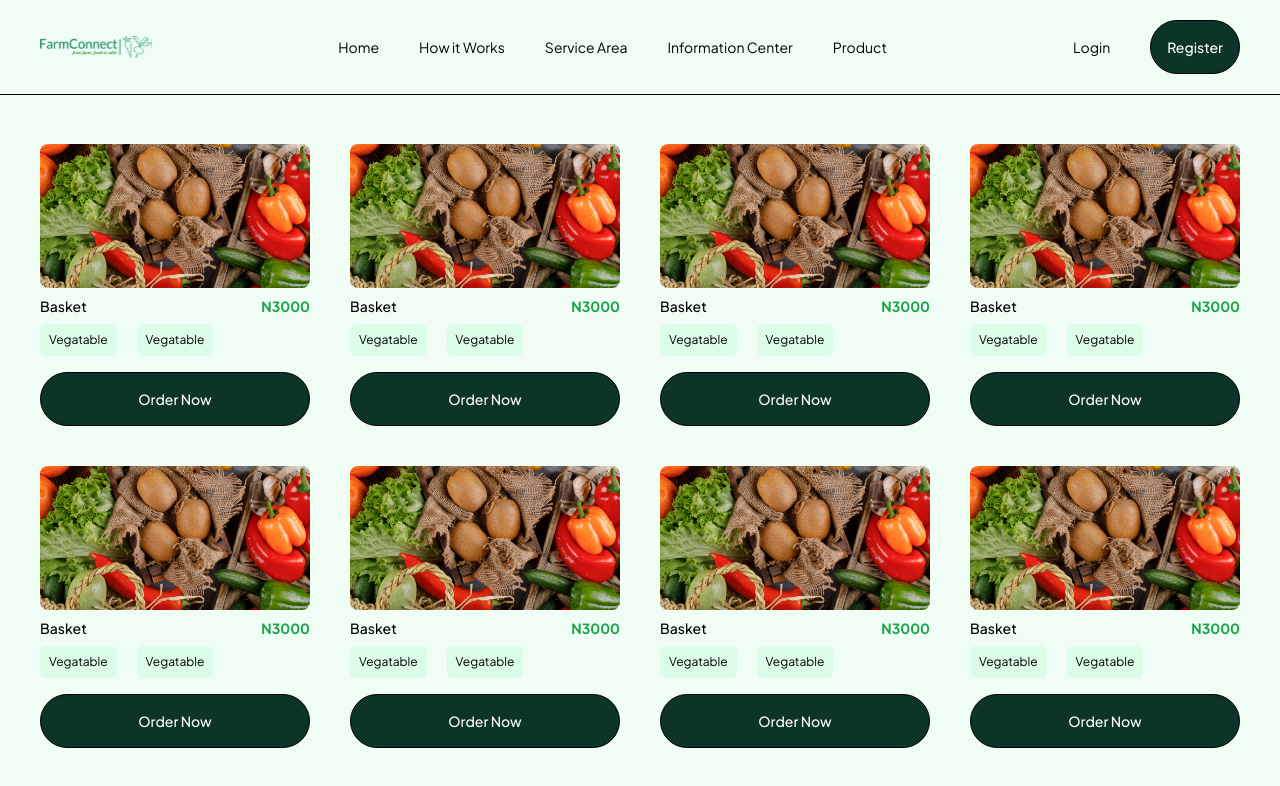
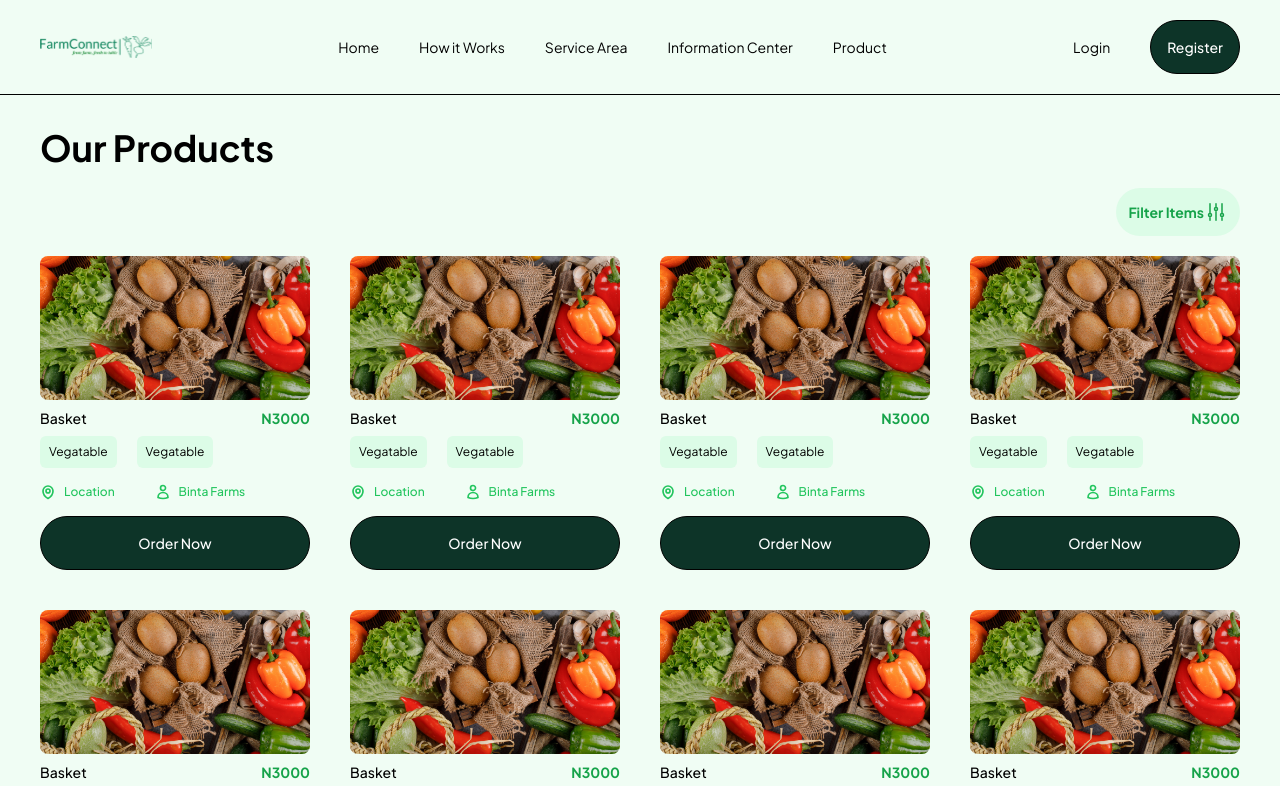
Before and after one commit to Drpearlz/farmconnect, a React (Vite) app: page /products in a window 1280 px wide. Shown: the top 786 px of the page. Built offline with nearby package versions, Linux system fonts and the light colour scheme.

Commit message:
Product Tile

```diff
--- a/src/components/cards/product.jsx
+++ b/src/components/cards/product.jsx
@@ -20,7 +20,7 @@ export default function ProductCard({img,price,description,farm}) {
       </div>
 
       {/* tags for product goes here */}
-      <div class='grid grid-cols-3 max-md:grid-cols-2 gap-5 my-2 text-xs'>
+      <div class="grid grid-cols-3 max-md:grid-cols-2 gap-5 mb-4 text-xs">
         <Paragraph
           text="Vegatable"
           styles=" max-md:text-[.6rem] text-xs  p-2 max-md:p-1 text-center bg-green-100 rounded-md   "
@@ -29,9 +29,52 @@ export default function ProductCard({img,price,description,farm}) {
           text="Vegatable"
           styles=" max-md:text-[.6rem] text-xs  p-2 max-md:p-1 text-center bg-green-100 rounded-md   "
         />
+      </div>
+      {/* location */}
+      <div className="flex gap-10 max-md:flex-col max-md:gap-3">
+        <div className="flex items-center text-green-500 font-medium gap-2 ">
+          <svg
+            xmlns="http://www.w3.org/2000/svg"
+            fill="none"
+            viewBox="0 0 24 24"
+            strokeWidth={2.5}
+            stroke="currentColor"
+            className="w-4 h-4"
+          >
+            <path
+              strokeLinecap="round"
+              strokeLinejoin="round"
+              d="M15 10.5a3 3 0 1 1-6 0 3 3 0 0 1 6 0Z"
+            />
+            <path
+              strokeLinecap="round"
+              strokeLinejoin="round"
+              d="M19.5 10.5c0 7.142-7.5 11.25-7.5 11.25S4.5 17.642 4.5 10.5a7.5 7.5 0 1 1 15 0Z"
+            />
+          </svg>
+          <Paragraph text="Location" styles="text-xs" />
+        </div>
+        {/* user profile name */}
+        <div className="flex items-center text-green-500 font-medium gap-2 ">
+          <svg
+            xmlns="http://www.w3.org/2000/svg"
+            fill="none"
+            viewBox="0 0 24 24"
+            strokeWidth={2.5}
+            stroke="currentColor"
+            className="w-4 h-4"
+          >
+            <path
+              strokeLinecap="round"
+              strokeLinejoin="round"
+              d="M15.75 6a3.75 3.75 0 1 1-7.5 0 3.75 3.75 0 0 1 7.5 0ZM4.501 20.118a7.5 7.5 0 0 1 14.998 0A17.933 17.933 0 0 1 12 21.75c-2.676 0-5.216-.584-7.499-1.632Z"
+            />
+          </svg>
 
+          <Paragraph text="Binta Farms" styles="text-xs" />
+        </div>
       </div>
-      <Button text='Order Now' styles='w-full mt-2 max-md:text-xs'/>
+      <Button text="Order Now" styles="w-full mt-4 max-md:text-xs" />
     </div>
   );
 }
--- /dev/null
+++ b/src/components/sorting/productFillter.jsx
@@ -0,0 +1,30 @@
+import React, { useState } from 'react'
+import Paragraph from '../text/paragraph'
+
+export default function ProductFillter() {
+    let [showFilter,SetShowFilter]=useState(false)
+  return (
+    <div className='self-end'>
+      {/* filter toggle */}
+      <div className='flex items-center p-3 bg-green-100 self-end text-green-600 rounded-full cursor-pointer'>
+        <Paragraph text="Filter Items" styles='font-semibold text-green-600' />
+        <svg
+          xmlns="http://www.w3.org/2000/svg"
+          fill="none"
+          viewBox="0 0 24 24"
+          strokeWidth={1.5}
+          stroke="currentColor"
+          className="w-6 h-6"
+        >
+          <path
+            strokeLinecap="round"
+            strokeLinejoin="round"
+            d="M6 13.5V3.75m0 9.75a1.5 1.5 0 0 1 0 3m0-3a1.5 1.5 0 0 0 0 3m0 3.75V16.5m12-3V3.75m0 9.75a1.5 1.5 0 0 1 0 3m0-3a1.5 1.5 0 0 0 0 3m0 3.75V16.5m-6-9V3.75m0 3.75a1.5 1.5 0 0 1 0 3m0-3a1.5 1.5 0 0 0 0 3m0 9.75V10.5"
+          />
+        </svg>
+      </div>
+      {/* filter list */}
+
+    </div>
+  );
+}
--- a/src/pages/products.jsx
+++ b/src/pages/products.jsx
@@ -1,16 +1,23 @@
 import React from 'react'
 import ProductCard from '../components/cards/product'
 import NavBar from '../components/navigation/navbar'
+import ProductFillter from '../components/sorting/productFillter';
+import Heading from '../components/text/heading';
 
 export default function Products() {
   return (
     <div>
-        {/* filter options */}
+      {/* filter options */}
+
       <NavBar />
-      <div class="pt-36 grid grid-cols-4 max-md:grid-cols-2 px-10 max-md:px-5 gap-10">
-        {[1, 2, 3, 4, 5, 6, 7, 8, 9].map((item) => (
-          <ProductCard />
-        ))}
+      <div className="pt-28 flex flex-col px-10 max-md:px-5 gap-5">
+        <Heading text={"Our Products"} styles={'text-4xl mt-4'}/>
+        <ProductFillter />
+        <div class=" grid grid-cols-4 max-md:grid-cols-2  gap-10">
+          {[1, 2, 3, 4, 5, 6, 7, 8, 9].map((item) => (
+            <ProductCard />
+          ))}
+        </div>
       </div>
     </div>
   );
```
